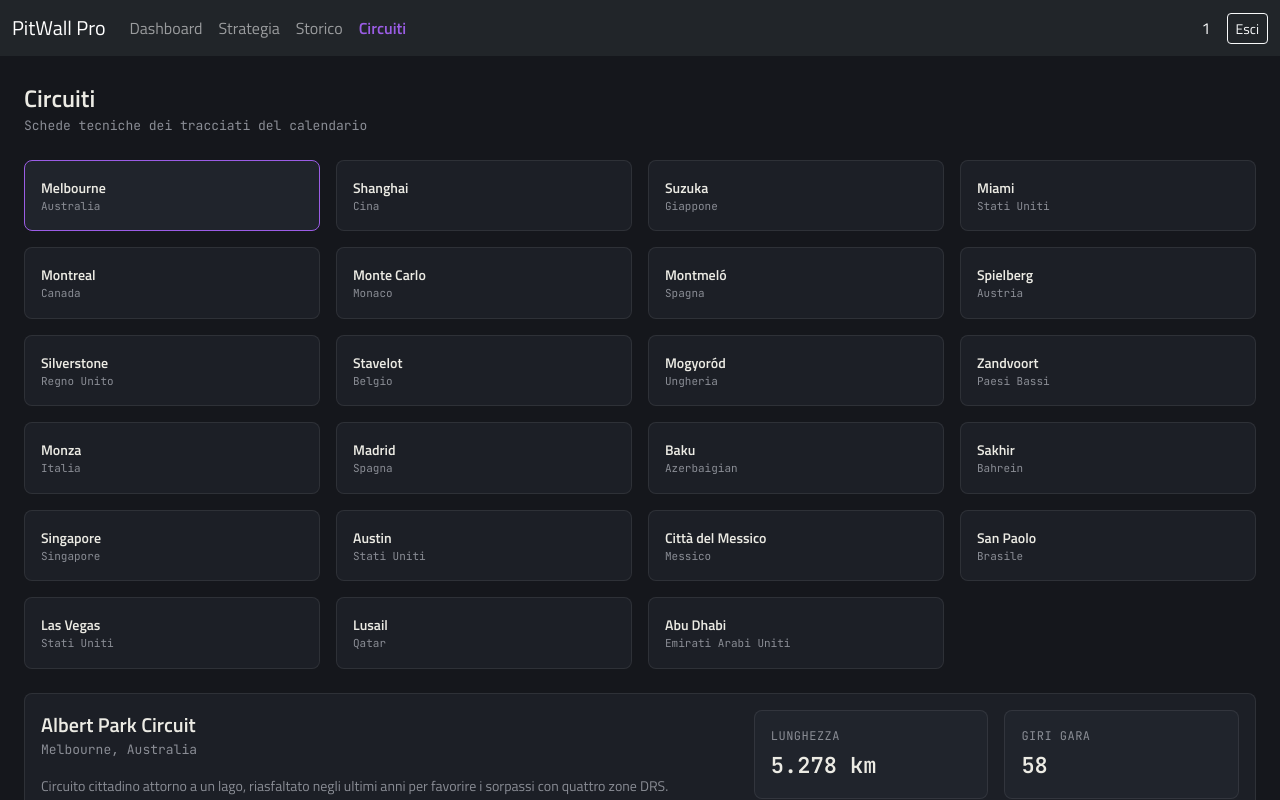
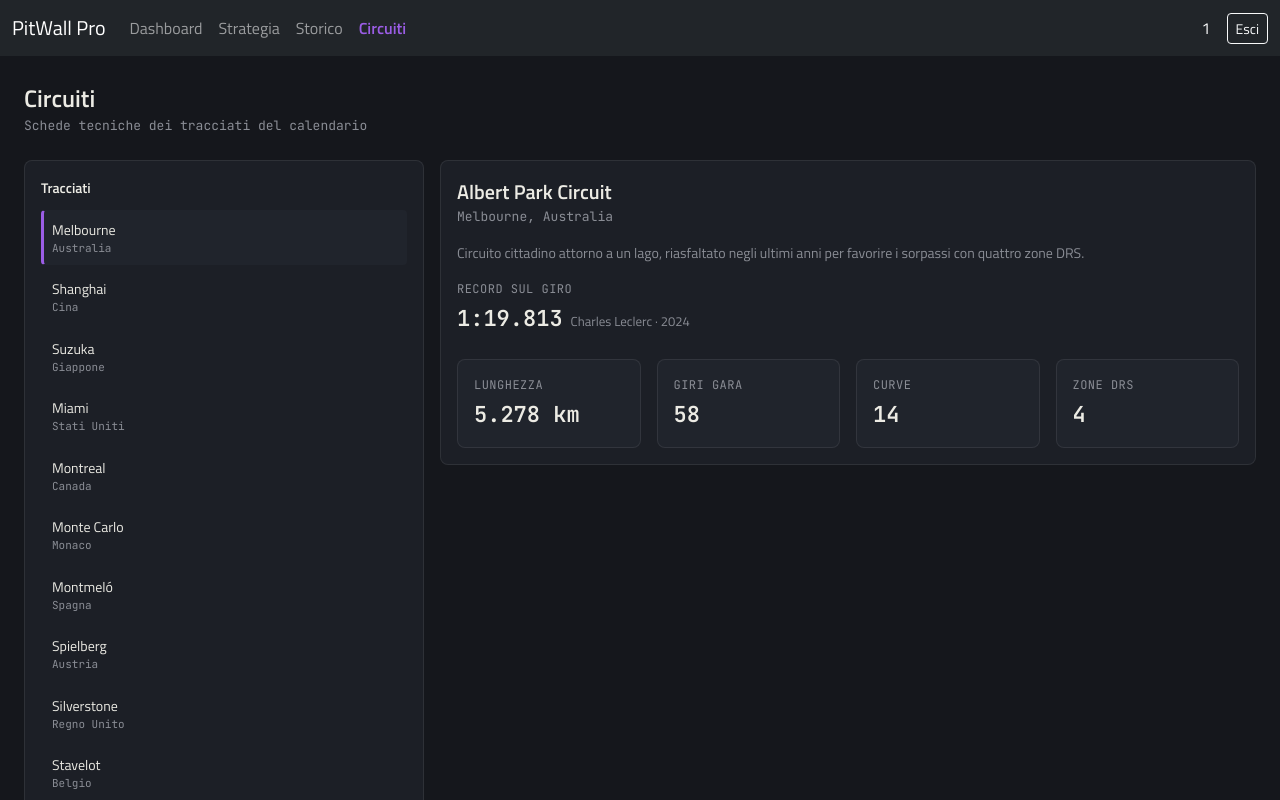
Before and after one commit to niccolosciucco/frontend, a React (Vite) app: page /circuiti in a window 1280 px wide. Shown: the top 800 px of the page. Built offline with nearby package versions, Linux system fonts and the light colour scheme; sample sign-in values are in the browser's storage.

Commit message:
updated circuits page and login page

```diff
--- a/src/pages/CircuitsPage.tsx
+++ b/src/pages/CircuitsPage.tsx
@@ -15,25 +15,31 @@ export default function CircuitsPage() {
         </div>
       </div>
 
-      <div className="row g-3 mb-4">
+      <div className="row g-3">
+        <div className="col-lg-4">
+          <div className="pw-card">
+            <div className="pw-card-title">Tracciati</div>
+            <div className="d-flex flex-column gap-1">
               {CIRCUITS.map((circuit) => {
                 const isSelected = circuit.id === selectedCircuit.id;
                 return (
-            <div className="col-6 col-md-4 col-lg-3" key={circuit.id}>
                   <button
+                    key={circuit.id}
                     type="button"
                     onClick={() => setSelectedCircuitId(circuit.id)}
-                className="btn w-100 text-start p-3 h-100"
+                    className="btn text-start p-2"
                     style={{
                       background: isSelected
                         ? "var(--pw-panel-2)"
-                    : "var(--pw-panel)",
-                  border: `1px solid ${isSelected ? "var(--pw-purple)" : "var(--pw-border)"}`,
-                  borderRadius: 8,
+                        : "transparent",
+                      borderLeft: isSelected
+                        ? "3px solid var(--pw-purple)"
+                        : "3px solid transparent",
+                      borderRadius: 4,
                       color: "var(--pw-text)",
                     }}
                   >
-                <div style={{ fontSize: 14, fontWeight: 600 }}>
+                    <div style={{ fontSize: 14, fontWeight: 500 }}>
                       {circuit.location}
                     </div>
                     <div
@@ -43,14 +49,14 @@ export default function CircuitsPage() {
                       {circuit.country}
                     </div>
                   </button>
-            </div>
                 );
               })}
             </div>
+          </div>
+        </div>
 
-      <div className="pw-card">
-        <div className="row g-4">
-          <div className="col-lg-7">
+        <div className="col-lg-8">
+          <div className="pw-card" style={{ position: "sticky", top: "1rem" }}>
             <div className="fs-5 fw-semibold">{selectedCircuit.name}</div>
             <div
               className="pw-mono text-body-secondary mb-3"
@@ -69,7 +75,7 @@ export default function CircuitsPage() {
             </p>
 
             <div className="pw-metric-label mt-3">RECORD SUL GIRO</div>
-            <div className="d-flex align-items-baseline gap-2">
+            <div className="d-flex align-items-baseline gap-2 mb-4">
               <span className="pw-metric-value">
                 {selectedCircuit.lapRecordTime}
               </span>
@@ -78,11 +84,9 @@ export default function CircuitsPage() {
                 {selectedCircuit.lapRecordYear}
               </span>
             </div>
-          </div>
 
-          <div className="col-lg-5">
             <div className="row g-3">
-              <div className="col-6">
+              <div className="col-6 col-md-3">
                 <div
                   className="pw-card"
                   style={{ background: "var(--pw-panel-2)" }}
@@ -93,7 +97,7 @@ export default function CircuitsPage() {
                   </div>
                 </div>
               </div>
-              <div className="col-6">
+              <div className="col-6 col-md-3">
                 <div
                   className="pw-card"
                   style={{ background: "var(--pw-panel-2)" }}
@@ -102,7 +106,7 @@ export default function CircuitsPage() {
                   <div className="pw-metric-value">{selectedCircuit.laps}</div>
                 </div>
               </div>
-              <div className="col-6">
+              <div className="col-6 col-md-3">
                 <div
                   className="pw-card"
                   style={{ background: "var(--pw-panel-2)" }}
@@ -111,7 +115,7 @@ export default function CircuitsPage() {
                   <div className="pw-metric-value">{selectedCircuit.turns}</div>
                 </div>
               </div>
-              <div className="col-6">
+              <div className="col-6 col-md-3">
                 <div
                   className="pw-card"
                   style={{ background: "var(--pw-panel-2)" }}
--- a/src/pages/LoginPage.tsx
+++ b/src/pages/LoginPage.tsx
@@ -79,7 +79,7 @@ export default function LoginPage() {
           </div>
 
           <div className="pw-lap-counter">
-            <div className="pw-lap-counter-value">34/58</div>
+            <div className="pw-lap-counter-value">1/58</div>
             <div className="pw-lap-counter-label">GIRO CORRENTE</div>
           </div>
         </div>
```
Lines whose indentation alone changed are shown as unchanged.
